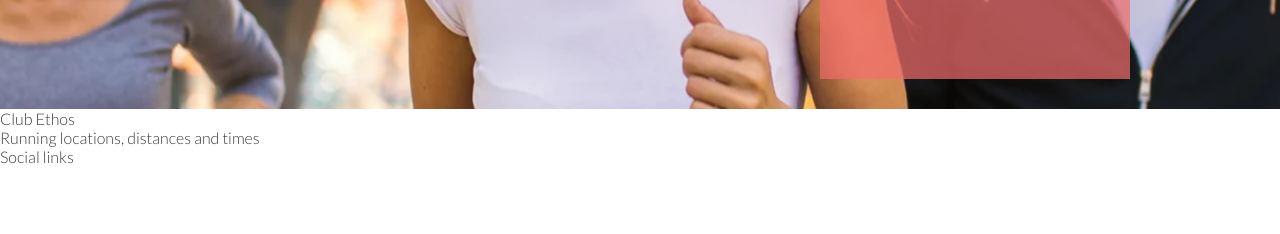
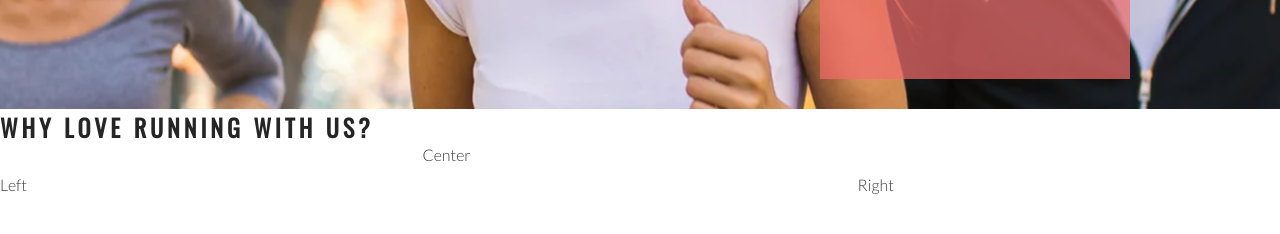
Before and after one commit to marcpicornell/love-running, a plain HTML site: page index.html in a window 1280 px wide. Shown: the part 566-800 px from the top of the page. Drawn offline with nearby package versions, Linux system fonts and the light colour scheme.

Commit message:
Add club ethos structure

```diff
--- a/assets/css/style.css
+++ b/assets/css/style.css
@@ -28,6 +28,7 @@ h1, h2
 .logo
     {
         float: left;
+        margin-left: 30px;
     }
 
 .menu
@@ -111,6 +112,31 @@ h1, h2
         position: absolute;
     }
 
+.club-ethos
+    {
+        height: 600px;
+    }
+
+.left-about
+    {
+        padding-top: 30px;
+        width: 33%;
+        float: left;
+    }
+
+.right-about
+    {
+        padding-top: 30px;
+        width: 33%;
+        float: right;
+    }
+
+.center-about
+    {
+        width: 33%;
+        margin: 0 auto;
+
+    }
 
 /*
     CSS Animation
--- a/index.html
+++ b/index.html
@@ -36,8 +36,11 @@
                 <h3>Dublin Docklands & Phoenix Park</h3>
             </div>
         </section>
-        <section>
-            Club Ethos
+        <section class="club-ethos">
+            <h1>Why Love Running With Us?</h1>
+            <div class="left-about">Left</div>
+            <div class="right-about">Right</div>
+            <div class="centre-about">Center</div>
         </section>
         <section>
             Running locations, distances and times
```
